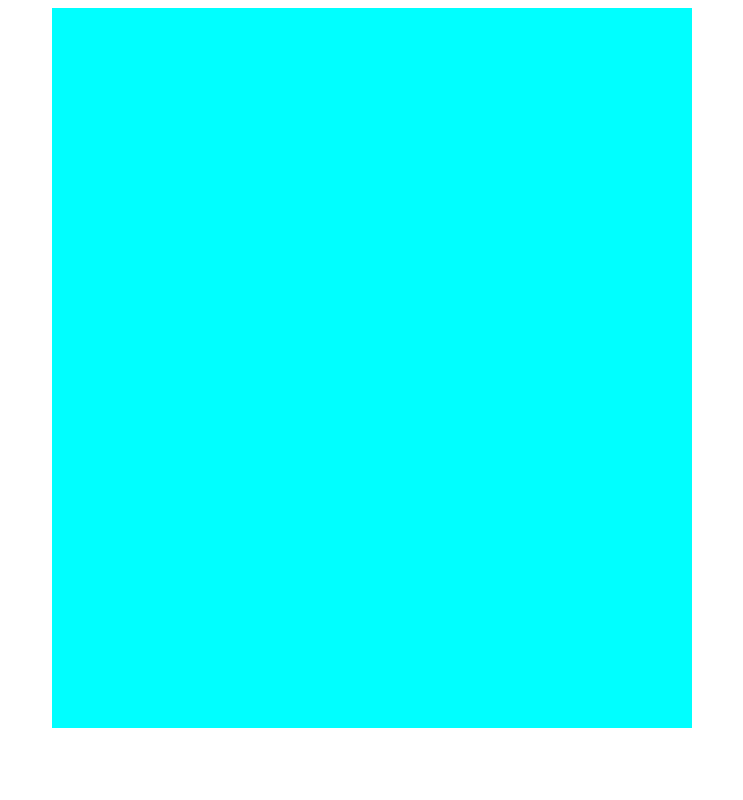
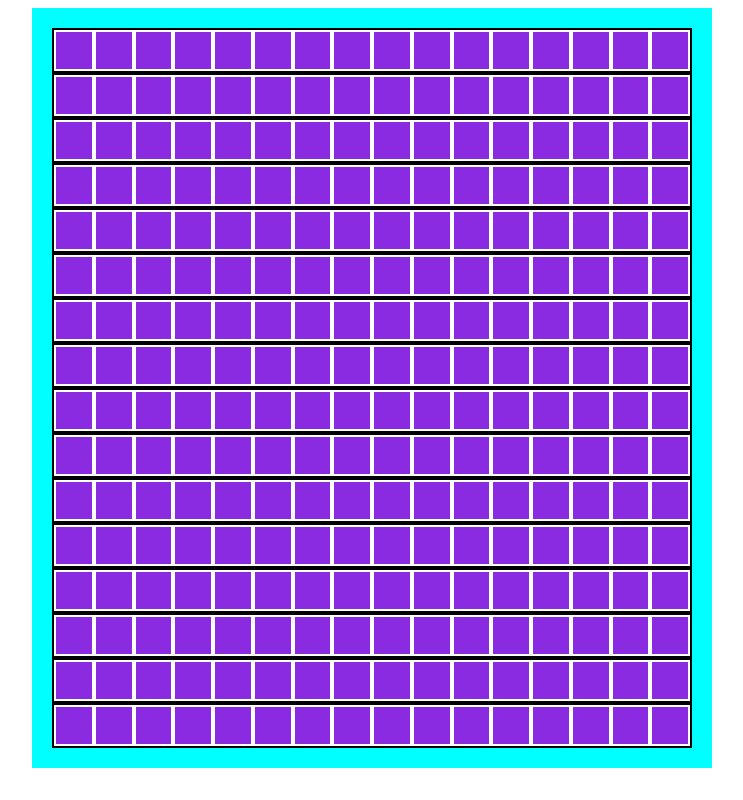
Before and after one commit to pgdinelli/EtchASketch, a plain HTML site: page index.html in a window 1280 px wide. Shown: the whole page, without its empty margins (268-1011 px from the left). Drawn offline with Linux system fonts and the light colour scheme.

Commit message:
implemented grid generated by js

```diff
--- a/script.js
+++ b/script.js
@@ -0,0 +1,18 @@
+function main() {
+    const frame = document.querySelector('.frame');
+
+    for (let i = 0; i < 16; i++) {
+        const row = document.createElement('div');
+        row.classList.add('row');
+
+        for (let j = 0; j < 16; j++) {
+            const cell = document.createElement('div');
+            cell.classList.add('cell');
+            row.appendChild(cell);
+        }
+
+        frame.appendChild(row);
+    }
+}
+
+main();
--- a/style.css
+++ b/style.css
@@ -3,8 +3,24 @@ main{
     align-items: center;
     justify-content: center;
 }
+
 .frame{
     background-color: aqua;
     width: 50vw;
     height: 90vh;
+    padding: 20px;
+    display: flex;
+    flex-direction: column;
 }
+
+.row{
+    display: flex;
+    flex: 1;
+    background-color: blueviolet;
+    border: 2px solid black;
+}
+
+.cell{
+    border: 2px solid white;
+    flex: 1;
+}
```
